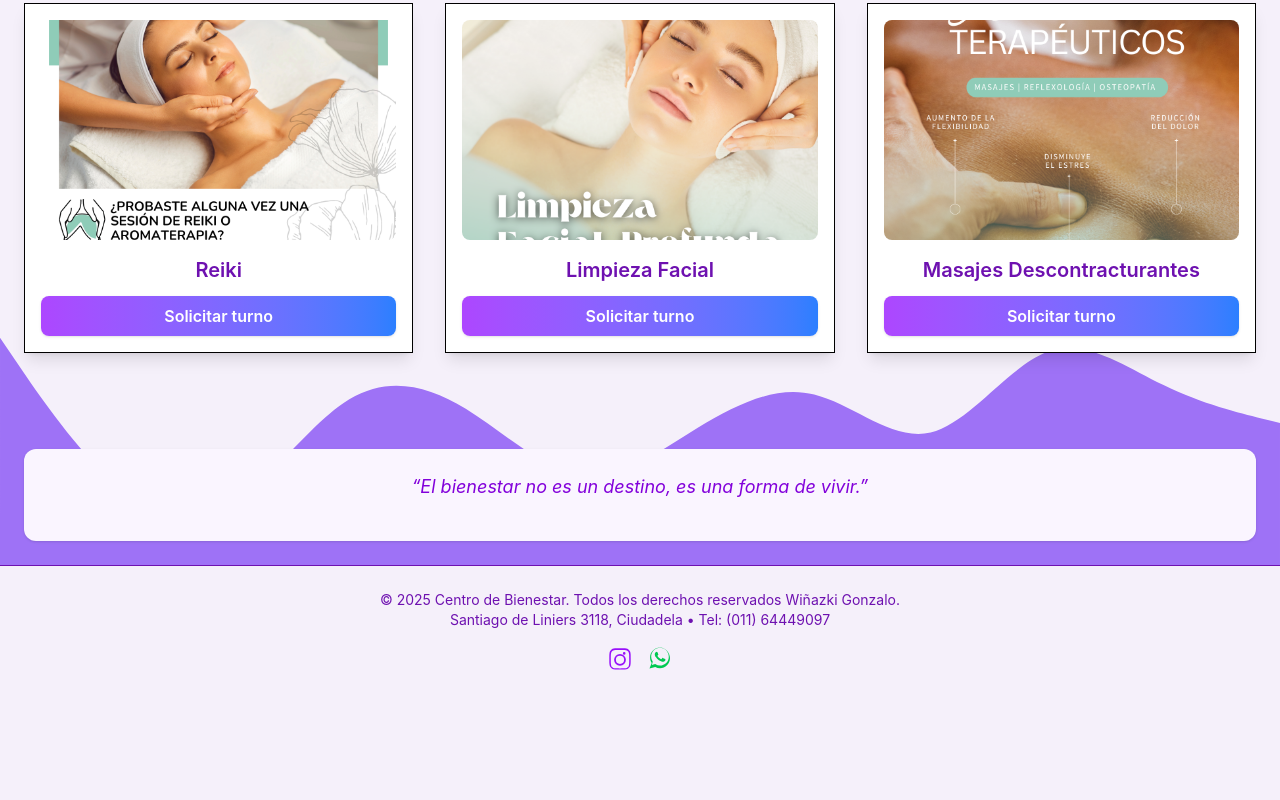
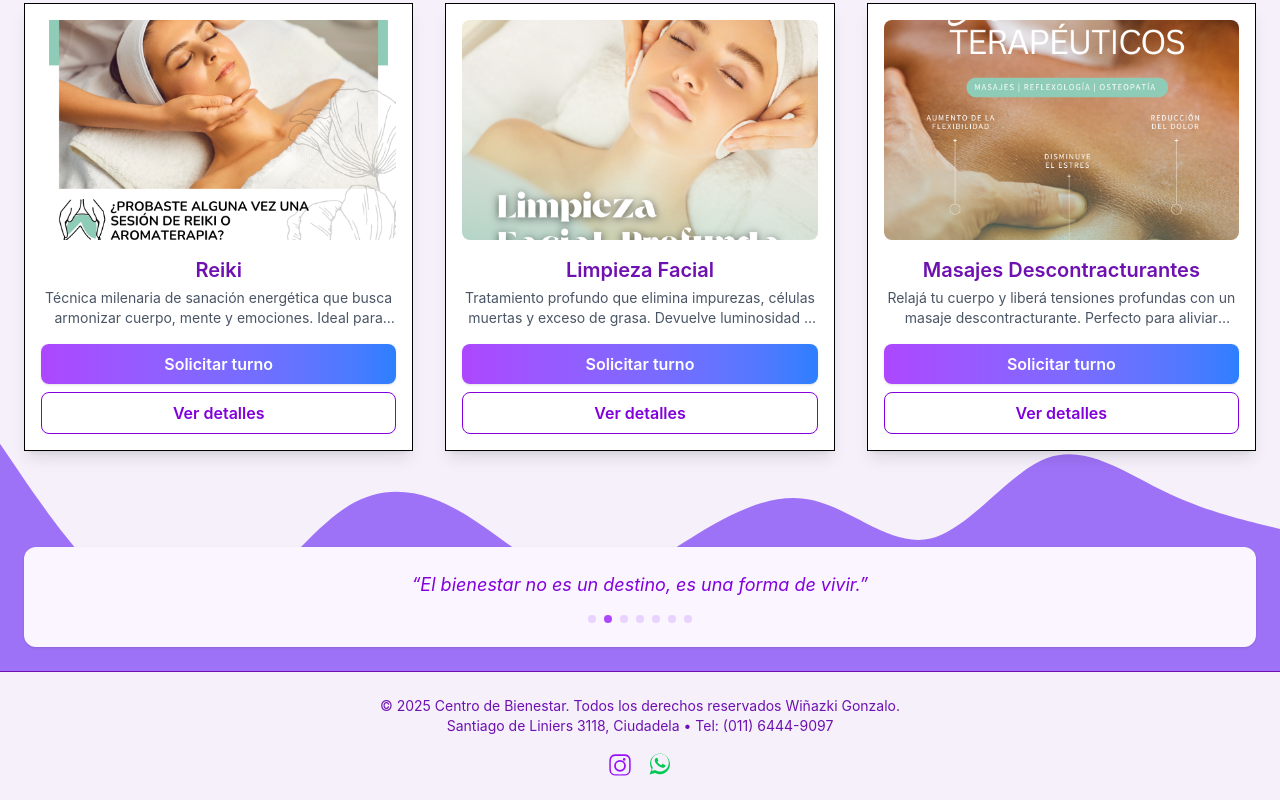
Before and after one commit to gonzalo-wi/proyectoFinalPNT, a Vue app in the folder vue-spa/: page /servicios in a window 1280 px wide. Shown: the part 545-1345 px from the top of the page. Before the commit the page ends 1239 px from the top, so only its background shows below. Built offline with nearby package versions, Linux system fonts and the light colour scheme.

Commit message:
carrusel ok

```diff
--- a/vue-spa/index.html
+++ b/vue-spa/index.html
@@ -2,9 +2,9 @@
 <html lang="en">
   <head>
     <meta charset="UTF-8" />
-    <link rel="icon" type="image/svg+xml" href="/vite.svg" />
+    <link rel="icon" type="image/png" href="/src/assets/LogoEste.png" />
     <meta name="viewport" content="width=device-width, initial-scale=1.0" />
-    <title>Vite + Vue</title>
+    <title>Centro de Bienestar</title>
   </head>
   <body>
     <div id="app"></div>
--- a/vue-spa/src/components/Footer.vue
+++ b/vue-spa/src/components/Footer.vue
@@ -2,7 +2,7 @@
   <footer class="mt-16 bg-[#E6E6FA] text-purple-800 py-6 text-center text-sm border-t border-purple-200">
     <div class="mb-2">
       <p>&copy; 2025 Centro de Bienestar. Todos los derechos reservados Wiñazki Gonzalo.</p>
-      <p>Santiago de Liniers 3118, Ciudadela • Tel: (011) 64449097</p>
+      <p>Santiago de Liniers 3118, Ciudadela • Tel: (011) 6444-9097</p>
     </div>
     <div class="flex justify-center gap-4 mt-4">
       <a href="https://www.instagram.com/centrobienestar" target="_blank" class="hover:scale-110 transition">
--- a/vue-spa/src/views/ServiciosView.vue
+++ b/vue-spa/src/views/ServiciosView.vue
@@ -21,8 +21,10 @@
           :key="servicio.id"
           :nombre="servicio.nombre"
           :imagen="servicio.imagen"
+          :descripcion="servicio.descripcion"
           :onSolicitarTurno="() => solicitarTurno(servicio)"
           :onCardClick="() => verDetalles(servicio)"
+          :onVerDetalles="() => verDetalles(servicio)"
         />
       </div>
 
@@ -30,19 +32,48 @@
       <div class="h-24 md:h-32"></div>
 
       <div class="bg-purple-50 rounded-xl shadow p-6 text-center max-w-3xl mx-auto animate-carrusel-in">
-        <carousel v-slot="{ current }" :autoplay="true" :interval="5000" class="mb-4">
-          <div v-for="(item, idx) in carruselItems" :key="idx" v-show="current === idx" class="transition-all duration-500">
-            <p class="italic text-lg text-purple-700">{{ item.texto }}</p>
-            <div v-if="item.autor" class="mt-2 text-purple-500 font-semibold">— {{ item.autor }}</div>
+        <div class="mb-4 min-h-[70px] flex flex-col items-center justify-center">
+          <transition name="fade" mode="out-in">
+            <div :key="carruselIndex" class="w-full">
+              <p class="italic text-lg text-purple-700">{{ carruselItems[carruselIndex].texto }}</p>
+              <div v-if="carruselItems[carruselIndex].autor" class="mt-2 text-purple-500 font-semibold">— {{ carruselItems[carruselIndex].autor }}</div>
+            </div>
+          </transition>
+        </div>
+        <div class="flex justify-center gap-2 mt-2">
+          <button v-for="(item, idx) in carruselItems" :key="idx" @click="carruselIndex = idx"
+            :class="['w-2 h-2 rounded-full', idx === carruselIndex ? 'bg-purple-500' : 'bg-purple-200']"
+            aria-label="Ir a frase" />
+        </div>
+      </div>
+    </div>
+
+
+    <div v-if="servicioSeleccionado" class="fixed inset-0 bg-black bg-opacity-50 flex items-center justify-center z-50">
+      <div class="bg-white rounded-3xl p-0 max-w-3xl w-full shadow-2xl relative overflow-hidden animate-fade-in">
+        <div class="flex flex-col md:flex-row">
+          <div class="md:w-1/2 flex items-center justify-center bg-gradient-to-br from-purple-100 to-blue-100 p-8">
+            <img :src="servicioSeleccionado.imagen" class="w-full h-80 object-cover rounded-2xl shadow-md" />
           </div>
-        </carousel>
+          <div class="md:w-1/2 flex flex-col justify-between p-8">
+            <button @click="cerrarModal" class="absolute top-4 right-6 text-gray-400 hover:text-red-600 text-3xl font-bold">&times;</button>
+            <h3 class="text-3xl font-bold text-purple-800 mb-4">{{ servicioSeleccionado.nombre }}</h3>
+            <p class="text-gray-700 mb-8 text-lg leading-relaxed">{{ servicioSeleccionado.descripcion }}</p>
+            <button
+              class="w-full bg-gradient-to-r from-purple-600 to-blue-600 hover:from-purple-700 hover:to-blue-700 text-white py-3 rounded-lg font-semibold text-lg shadow transition"
+              @click="solicitarTurno(servicioSeleccionado)"
+            >
+              Reservar este servicio
+            </button>
+          </div>
+        </div>
       </div>
     </div>
   </div>
 </template>
 
 <script setup>
-import { ref, defineComponent, h, getCurrentInstance } from 'vue'
+import { ref, onMounted, onBeforeUnmount } from 'vue'
 import { useRouter } from 'vue-router'
 import ServicioCard from '@/components/ServicioCard.vue'
 
@@ -56,48 +87,16 @@ const carruselItems = ref([
   { texto: '“Invertir en ti mismo es el mejor regalo que puedes darte.”', autor: 'Deepak Chopra' },
   { texto: '“La salud es la mayor posesión. La alegría es el mayor tesoro.”', autor: 'Lao Tse' }
 ])
+const carruselIndex = ref(0)
+let carruselTimer = null
 
-
-const carousel = defineComponent({
-  name: 'carousel',
-  props: {
-    interval: { type: Number, default: 5000 },
-    autoplay: { type: Boolean, default: true }
-  },
-  data() {
-    return { current: 0, timer: null, total: 1 }
-  },
-  mounted() {
-
-    this.updateTotal();
-    if (this.autoplay) this.start();
-  },
-  updated() {
-
-    this.updateTotal();
-  },
-  beforeUnmount() {
-    clearInterval(this.timer)
-  },
-  methods: {
-    updateTotal() {
-      const slotFn = this.$slots.default;
-      const slotContent = slotFn ? slotFn({ current: this.current }) : [];
-      this.total = Array.isArray(slotContent) ? slotContent.length : 1;
-    },
-    start() {
-      clearInterval(this.timer);
-      this.timer = setInterval(() => {
-        this.current = (this.current + 1) % this.total;
-      }, this.interval);
-    }
-  },
-  render() {
-    const slotFn = this.$slots.default;
-    if (!slotFn) return null;
-    const slotContent = slotFn({ current: this.current });
-    return h('div', {}, slotContent)
-  }
+onMounted(() => {
+  carruselTimer = setInterval(() => {
+    carruselIndex.value = (carruselIndex.value + 1) % carruselItems.value.length
+  }, 5000)
+})
+onBeforeUnmount(() => {
+  clearInterval(carruselTimer)
 })
 
 const router = useRouter()
@@ -191,4 +190,10 @@ function cerrarModal() {
 .animate-carrusel-in {
   animation: carrusel-in 0.7s cubic-bezier(0.4,0,0.2,1);
 }
+.fade-enter-active, .fade-leave-active {
+  transition: opacity 0.5s;
+}
+.fade-enter-from, .fade-leave-to {
+  opacity: 0;
+}
 </style>
```
Also changed, not shown: vue-spa/src/views/LoginView.vue (+39 -25 lines), vue-spa/src/assets/LogoEste.png.
